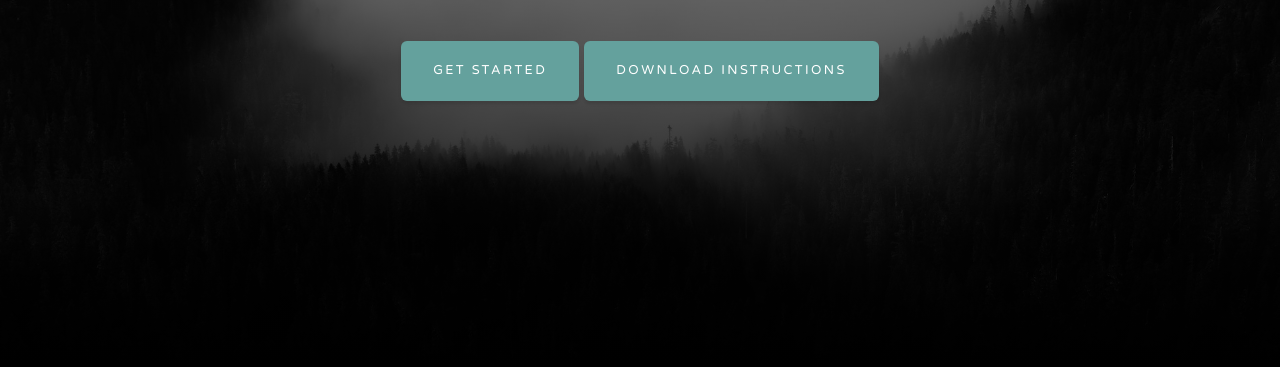
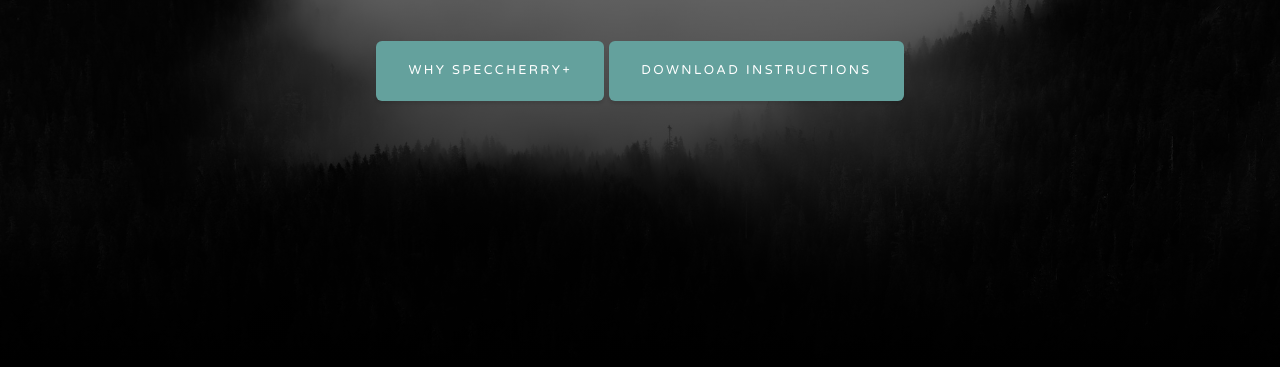
Before and after one commit to nadsmoo/speccherryplus-pub, a plain HTML site: page index.html in a window 1280 px wide. Shown: the part 433-800 px from the top of the page. Drawn offline with nearby package versions, Linux system fonts and the light colour scheme.

Commit message:
Tweaks 2

```diff
--- a/index.html
+++ b/index.html
@@ -47,7 +47,7 @@
                 <div class="text-center">
                     <h1 class="mx-auto my-0 text-uppercase">SpecCherry+</h1>
                     <h2 class="text-white-50 mx-auto mt-2 mb-5">Sinclair ZX Spectrum+ Keyboard.</h2>
-                    <a class="btn btn-primary" href="#about">Get Started</a>
+                    <a class="btn btn-primary" href="#about">Why SpecCherry+</a>
                     <a class="btn btn-primary" href="#instructions">Download Instructions</a>
                 </div>
             </div>
```
